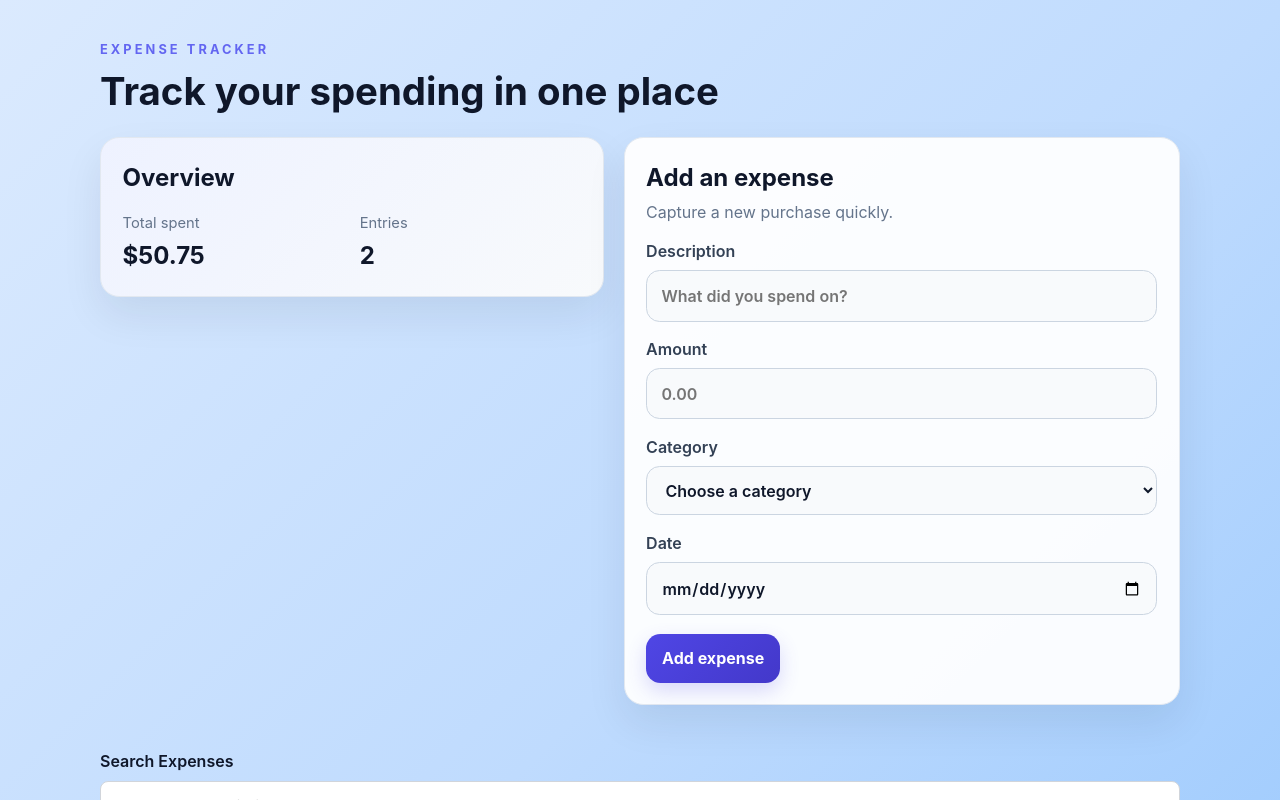
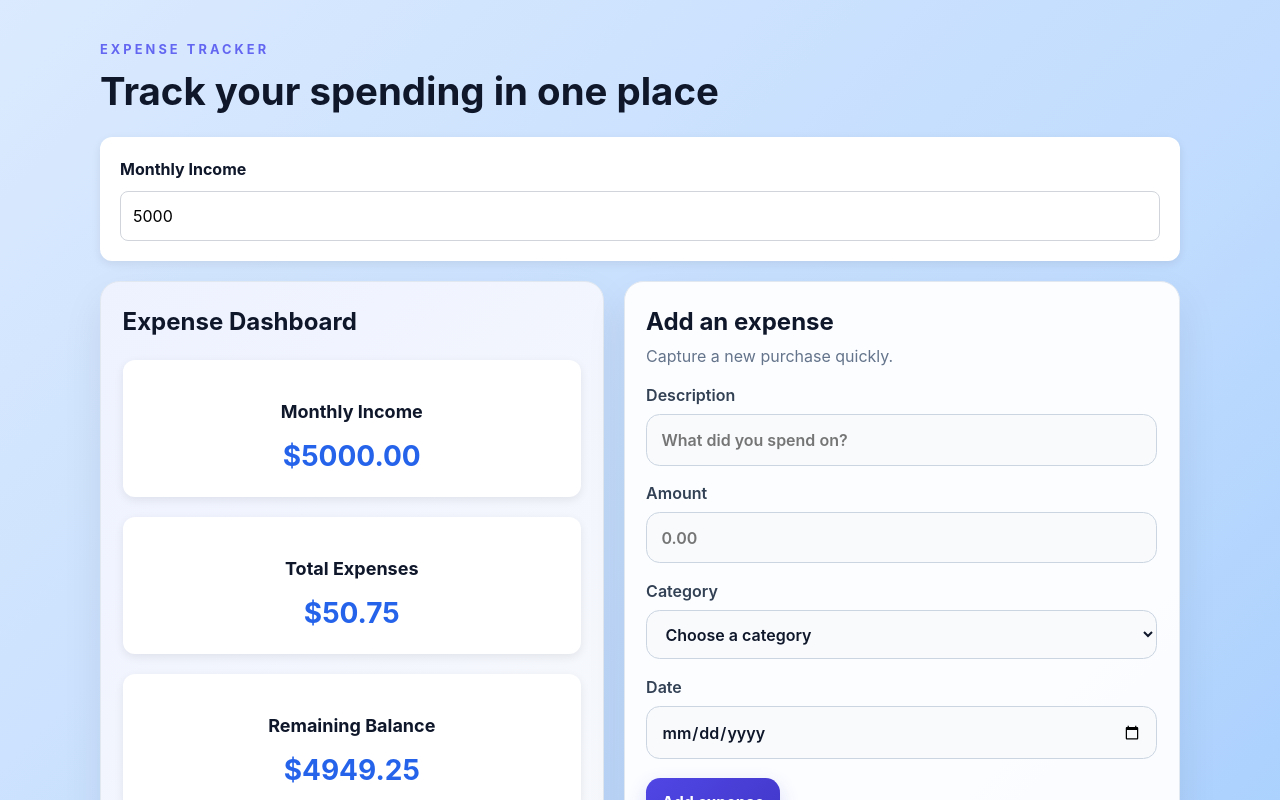
Before and after one commit to nirma-waleed/frontend-ai-capstone, a React (Vite) app in the folder week3-expense-tracker/: page / in a window 1280 px wide. Shown: the top 800 px of the page. Built offline with nearby package versions, Linux system fonts and the light colour scheme.

Commit message:
feat: add dashboard, monthly income, search and category filter

```diff
--- a/week3-expense-tracker/src/App.css
+++ b/week3-expense-tracker/src/App.css
@@ -319,3 +319,48 @@ button:focus-visible {
   border-radius: 8px;
   font-size: 16px;
 }
+.summary-grid {
+  display: grid;
+  grid-template-columns: repeat(auto-fit, minmax(220px, 1fr));
+  gap: 20px;
+  margin-top: 20px;
+}
+
+.summary-box {
+  background: white;
+  border-radius: 12px;
+  padding: 20px;
+  box-shadow: 0 3px 10px rgba(0, 0, 0, 0.08);
+  text-align: center;
+}
+
+.summary-box h3 {
+  margin-bottom: 10px;
+  font-size: 18px;
+}
+
+.summary-box p {
+  font-size: 28px;
+  font-weight: bold;
+  color: #2563eb;
+}
+.income-input {
+  background: white;
+  padding: 20px;
+  border-radius: 12px;
+  margin-bottom: 20px;
+  box-shadow: 0 3px 10px rgba(0,0,0,.08);
+}
+
+.income-input label {
+  display: block;
+  margin-bottom: 10px;
+}
+
+.income-input input {
+  width: 100%;
+  padding: 12px;
+  border-radius: 8px;
+  border: 1px solid #d1d5db;
+  font-size: 16px;
+}
--- a/week3-expense-tracker/src/App.jsx
+++ b/week3-expense-tracker/src/App.jsx
@@ -1,3 +1,4 @@
+import IncomeInput from './components/IncomeInput'
 import FilterBar from './components/FilterBar'
 import { useEffect, useState } from 'react'
 import './App.css'
@@ -52,9 +53,18 @@ function App() {
   const [searchTerm, setSearchTerm] = useState('')
   const [selectedCategory, setSelectedCategory] = useState('All')
 
+const [monthlyIncome, setMonthlyIncome] = useState(() => {
+  if (typeof window === 'undefined') return 5000
+
+  const savedIncome = localStorage.getItem('monthly-income')
+  return savedIncome ? Number(savedIncome) : 5000
+})
   useEffect(() => {
     window.localStorage.setItem(STORAGE_KEY, JSON.stringify(expenses))
   }, [expenses])
+  useEffect(() => {
+  localStorage.setItem('monthly-income', monthlyIncome)
+}, [monthlyIncome])
 
   // NEW
   const filteredExpenses = expenses.filter((expense) => {
@@ -69,6 +79,14 @@ function App() {
   return matchesSearch && matchesCategory
 })
 
+const totalExpenses = expenses.reduce(
+  (sum, expense) => sum + Number(expense.amount),
+  0
+)
+
+const balance = monthlyIncome - totalExpenses
+
+const totalEntries = expenses.length
   const validateForm = (values) => {
     const nextErrors = {}
 
@@ -188,13 +206,21 @@ function App() {
           <h1>Track your spending in one place</h1>
         </div>
       </header>
-
+<IncomeInput
+  monthlyIncome={monthlyIncome}
+  setMonthlyIncome={setMonthlyIncome}
+/>
       <section
         className="dashboard"
         aria-label="Expense dashboard"
       >
         <div className="dashboard-main">
-          <SummaryCard expenses={expenses} />
+          <SummaryCard
+  monthlyIncome={monthlyIncome}
+  totalExpenses={totalExpenses}
+  balance={balance}
+  totalEntries={totalEntries}
+/>
 
           <ExpenseForm
             formData={formData}
--- /dev/null
+++ b/week3-expense-tracker/src/components/IncomeInput.jsx
@@ -0,0 +1,21 @@
+function IncomeInput({ monthlyIncome, setMonthlyIncome }) {
+  return (
+    <section className="income-input">
+      <label htmlFor="income">
+        <strong>Monthly Income</strong>
+      </label>
+
+      <input
+        id="income"
+        type="number"
+        min="0"
+        value={monthlyIncome}
+        onChange={(e) =>
+          setMonthlyIncome(Number(e.target.value))
+        }
+      />
+    </section>
+  )
+}
+
+export default IncomeInput
--- a/week3-expense-tracker/src/components/SummaryCard.jsx
+++ b/week3-expense-tracker/src/components/SummaryCard.jsx
@@ -1,17 +1,32 @@
-function SummaryCard({ expenses }) {
-  const total = expenses.reduce((sum, expense) => sum + Number(expense.amount), 0)
-
+function SummaryCard({
+  monthlyIncome,
+  totalExpenses,
+  balance,
+  totalEntries,
+}) {
   return (
     <section className="summary-card" aria-labelledby="summary-title">
-      <h2 id="summary-title">Overview</h2>
-      <div className="summary-stats">
-        <div>
-          <p className="summary-label">Total spent</p>
-          <p className="summary-value">${total.toFixed(2)}</p>
+      <h2 id="summary-title">Expense Dashboard</h2>
+
+      <div className="summary-grid">
+        <div className="summary-box">
+          <h3> Monthly Income</h3>
+          <p>${monthlyIncome.toFixed(2)}</p>
         </div>
-        <div>
-          <p className="summary-label">Entries</p>
-          <p className="summary-value">{expenses.length}</p>
+
+        <div className="summary-box">
+          <h3> Total Expenses</h3>
+          <p>${totalExpenses.toFixed(2)}</p>
+        </div>
+
+        <div className="summary-box">
+          <h3> Remaining Balance</h3>
+          <p>${balance.toFixed(2)}</p>
+        </div>
+
+        <div className="summary-box">
+          <h3> Total Entries</h3>
+          <p>{totalEntries}</p>
         </div>
       </div>
     </section>
```
